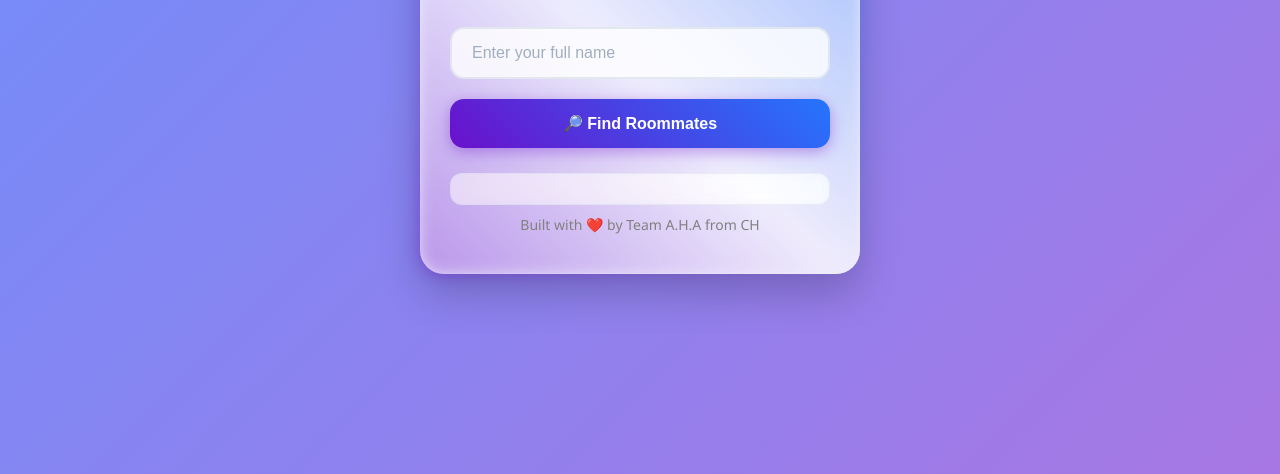
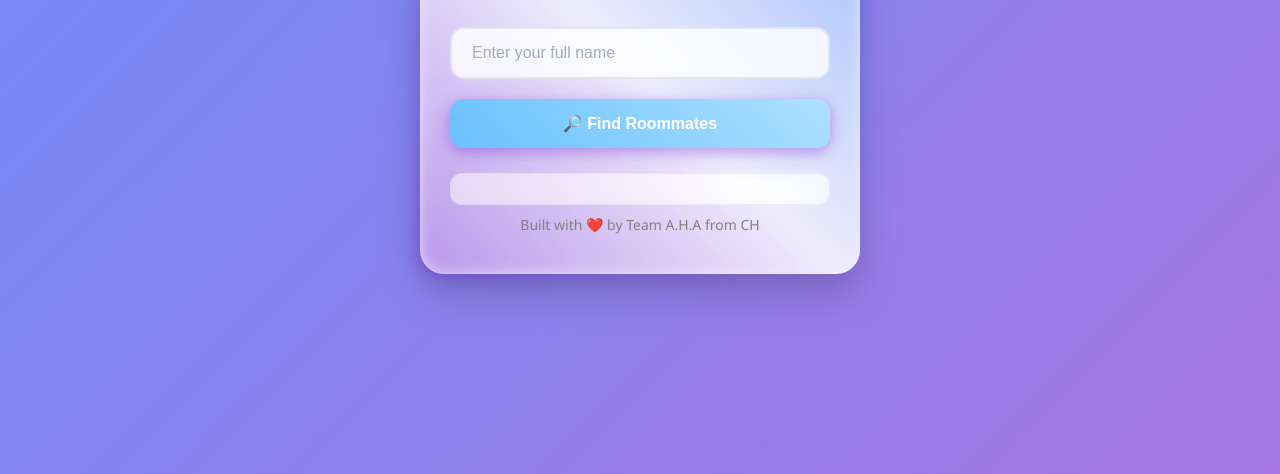
Before and after one commit to AdityaBanasri23/cssprototype, a website: page index.html in a window 1280 px wide. Shown: the part 326-800 px from the top of the page. Drawn offline with Linux system fonts and the light colour scheme.

Commit message:
Update style.css

```diff
--- a/style.css
+++ b/style.css
@@ -169,7 +169,7 @@ button {
     padding: 15px;
     font-size: 16px;
     font-weight: 600;
-    background: linear-gradient(45deg, #6a11cb, #2575fc);
+    background: linear-gradient(45deg, #69c0ff, #aee1ff);
     color: white;
     border: none;
     border-radius: 14px;
```
